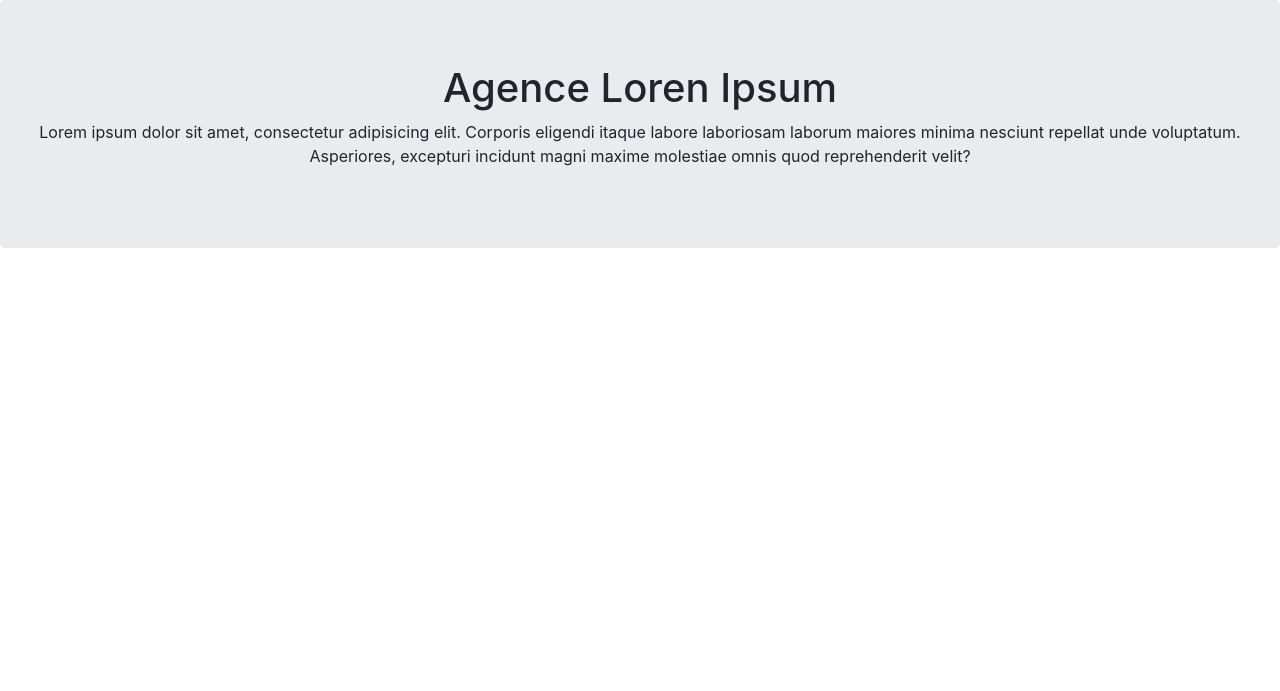
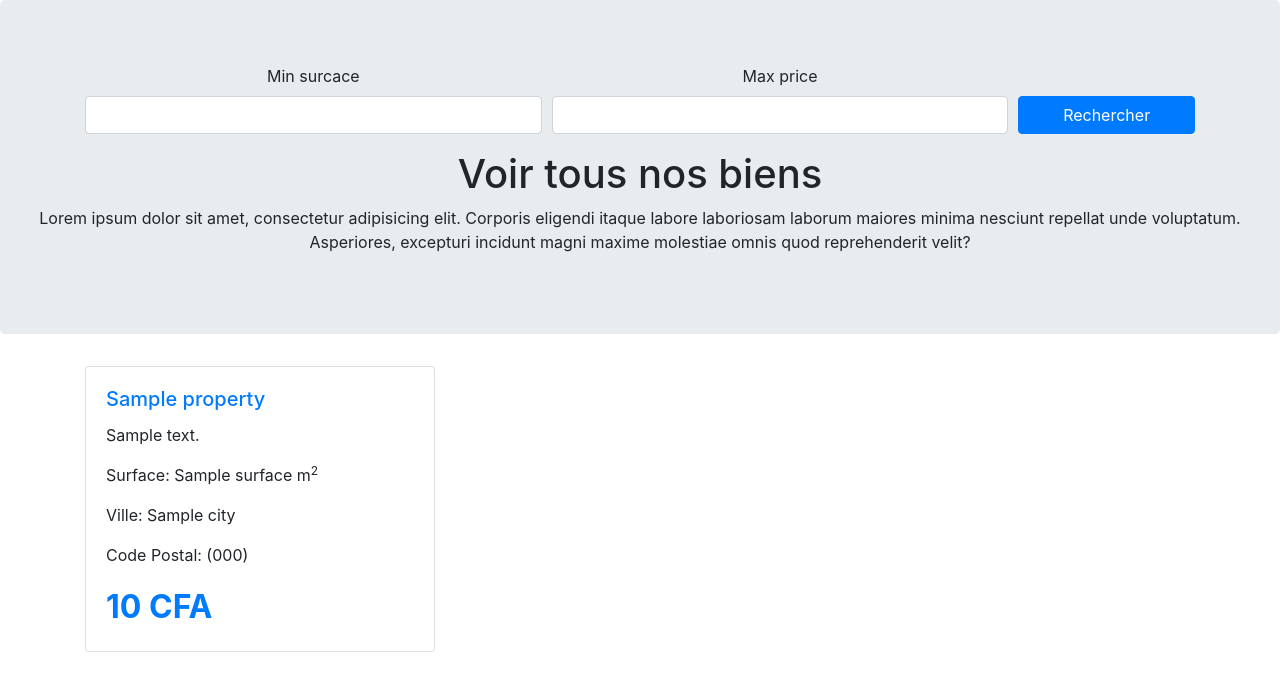
Before and after one commit to sabiarist/monagence, a Symfony app: template templates/property/index.html.twig in a window 1280 px wide. Shown: the part 56-747 px from the top of the page. Run offline with Twig, Linux system fonts and the light colour scheme; the template is opened without the code that fills it: most values are stand-ins (such as "Sample title", 1, 10 or a date in 2020); form fields are guessed from the names that the template uses; some libraries are stand-ins or nearby versions.

Commit message:
creation des donnees generiques avec Faker, pagination with KnpLabs, Search engine building

```diff
--- a/composer.json
+++ b/composer.json
@@ -8,7 +8,9 @@
         "ausi/slug-generator": "^1.1",
         "doctrine/coding-standard": "^8.1",
         "doctrine/data-fixtures": "^1.4",
+        "doctrine/doctrine-fixtures-bundle": "*",
         "doctrine/orm": "^2.7",
+        "fzaninotto/faker": "^1.9",
         "sensio/framework-extra-bundle": "^5.1",
         "symfony/asset": "4.2.*",
         "symfony/console": "4.2.*",
@@ -28,7 +30,7 @@
         "symfony/validator": "4.2.*",
         "symfony/web-link": "4.2.*",
         "symfony/yaml": "4.2.*",
-        "doctrine/doctrine-fixtures-bundle": "*"
+        "knplabs/knp-paginator-bundle": "*"
     },
     "require-dev": {
         "symfony/debug-pack": "*",
--- a/config/bundles.php
+++ b/config/bundles.php
@@ -15,4 +15,5 @@ return [
     Symfony\Bundle\MakerBundle\MakerBundle::class => ['dev' => true],
     Symfony\Bundle\WebServerBundle\WebServerBundle::class => ['dev' => true],
     Doctrine\Bundle\FixturesBundle\DoctrineFixturesBundle::class => ['dev' => true, 'test' => true],
+    Knp\Bundle\PaginatorBundle\KnpPaginatorBundle::class => ['all' => true],
 ];
--- a/src/Entity/Property.php
+++ b/src/Entity/Property.php
@@ -116,7 +116,8 @@ class Property
         return $this;
     }
 
-    public function getSlug():string {
+    public function getSlug():string
+    {
         return (new SlugGenerator)->generate($this->title);
     }
 
@@ -197,7 +198,8 @@ class Property
         return $this;
     }
     //recuperer le type de chauffage utilisé
-    public function getHeatType():string {
+    public function getHeatType():string
+    {
         return self::HEAT[$this->heat];
     }
 
--- a/src/Form/PropertyType.php
+++ b/src/Form/PropertyType.php
@@ -42,7 +42,7 @@ class PropertyType extends AbstractType
     {
         $choices = Property::HEAT;
         $output = [];
-        foreach ($choices as $k => $v){
+        foreach ($choices as $k => $v) {
             $output[$v] = $k;
         }
         return $output;
--- /dev/null
+++ b/templates/property/_property.html.twig
@@ -0,0 +1,23 @@
+<div class="card mb-4">
+    <div class="card-body">
+        <h5 class="card-title">
+            <a href="{{ path('property.show', {id: property.id, slug: property.slug}) }}">{{ property.title }}</a>
+        </h5>
+        <p class="card-text">
+            {{ property.description | nl2br }}
+        </p>
+        <p class="card-text">
+            Surface: {{ property.surface }} m<sup>2</sup>
+        </p>
+        <p class="card-text">
+            Ville: {{ property.city }}
+        </p>
+        <p class="card-text">
+            Code Postal: ({{ property.postalCode }})
+        </p>
+        <div class="text-primary" style="font-weight: bold; font-size: 2rem">
+            {{ property.formatedPrice}}
+            CFA
+        </div>
+    </div>
+</div>
--- a/templates/property/index.html.twig
+++ b/templates/property/index.html.twig
@@ -3,8 +3,38 @@
 
 {% block body %}
     <div class="jumbotron text-center">
-        <h1>Agence Loren Ipsum</h1>
+        <div class="container">
+            {{ form_start(form) }}
+            <div class="form-row align-items-end">
+                <div class="col-md-5">
+                    {{ form_row(form.minSurcace) }}
+                </div>
+                <div class="col-md-5">
+                    {{ form_row(form.maxPrice) }}
+                </div>
+                <div class="col-md-2">
+                    <div class="form-group">
+                        <button class="btn btn-primary btn-block">Rechercher</button>
+                    </div>
+                </div>
+            </div>
+            {{ form_end(form) }}
+        </div>
+        <h1>Voir tous nos biens</h1>
         <p>Lorem ipsum dolor sit amet, consectetur adipisicing elit. Corporis eligendi itaque labore laboriosam laborum maiores minima nesciunt repellat unde voluptatum. Asperiores, excepturi incidunt magni maxime molestiae omnis quod reprehenderit velit?</p>
     </div>
 
+    <div class="container">
+        <div class="row">
+            {% for property in properties %}
+                <div class="col-md-4">
+                    {% include 'property/_property.html.twig' %}
+                </div>
+            {% endfor %}
+        </div>
+        <div class="pagination">
+            {{ knp_pagination_render(properties) }}
+        </div>
+    </div>
+
 {% endblock %}
--- a/translations/forms.fr.yaml
+++ b/translations/forms.fr.yaml
@@ -12,3 +12,5 @@ Sold: Vendue
 Description: Description
 Gaz: Gaz
 Electrique: Electrique
+Budget Max: Budget Max
+Surface Minimale: Surface Minimale
--- /dev/null
+++ b/translations/knpPaginationBundle.fr.yml
@@ -0,0 +1,2 @@
+label_previous: précédant
+label_next: suivant
```
Also changed, not shown: src/Controller/Admin/AdminPropertyController.php (+19 -12 lines), src/Controller/PropertyController.php (+41 -8 lines), src/DataFixtures/PropertyFixture.php (added, +34 -0 lines), src/Entity/PropertySearch.php (added, +54 -0 lines), src/Form/PropertySearchType.php (added, +47 -0 lines), src/Repository/PropertyRepository.php (+34 -10 lines), 3 other files.
